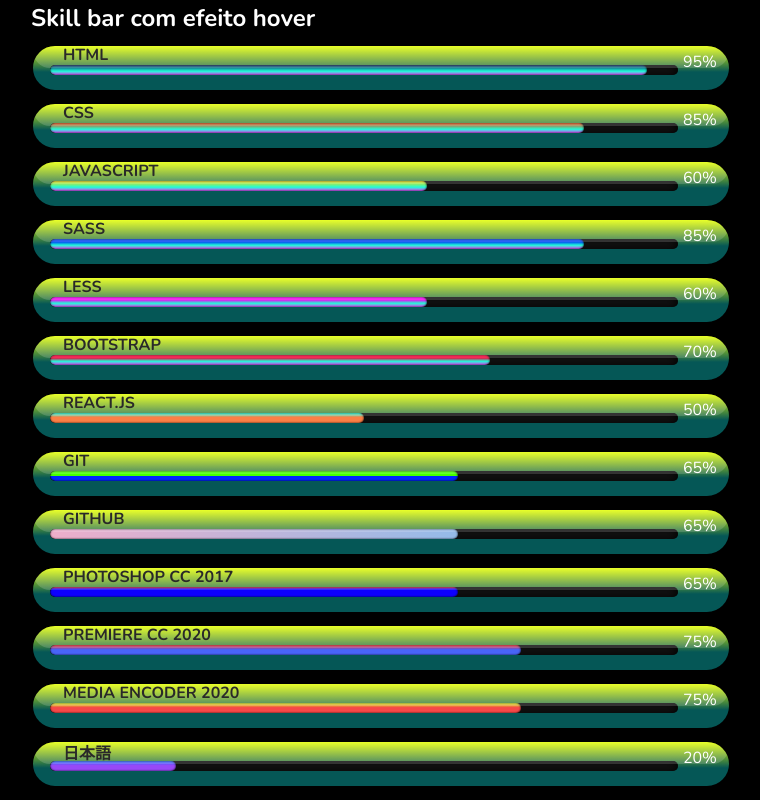
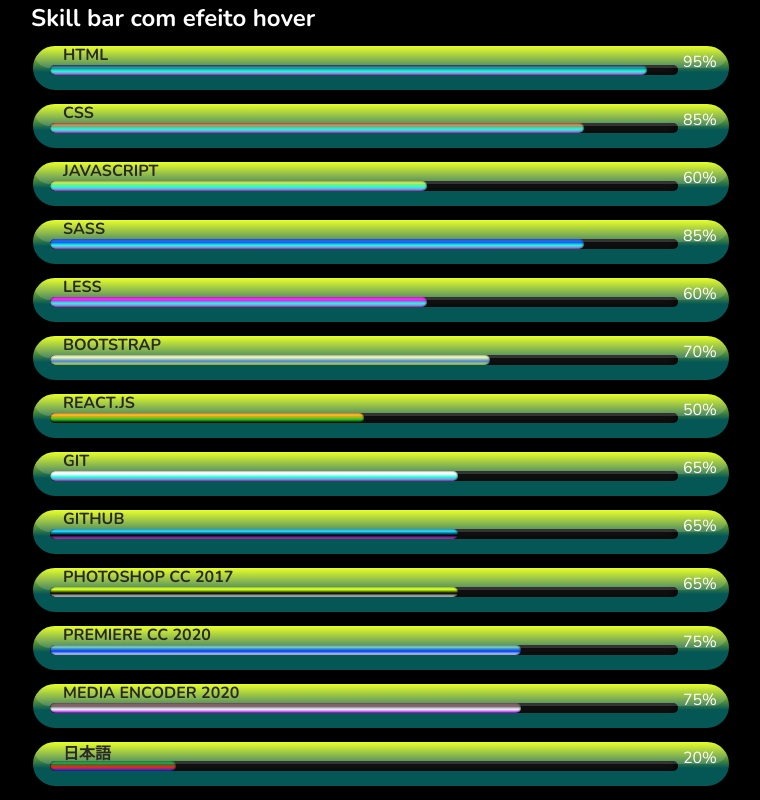
Before and after one commit to DigitalHDR/016-skill-bar-com-efeito-hover, a plain HTML site: page index.html in a window 1280 px wide. Shown: the whole page, without its empty margins (259-1019 px from the left). Drawn offline with nearby package versions, Linux system fonts and the light colour scheme.

Commit message:
Update style.css

```diff
--- a/style.css
+++ b/style.css
@@ -131,33 +131,33 @@ body {
 }
 
 .container .skill:nth-child(7) .percent .progress {
-    background: linear-gradient(180deg, rgba(244,0,54,1) 28%, rgba(29,253,215,1) 62%, rgba(226,69,252,1) 100%);
+    background: linear-gradient(180deg, rgb(224, 243, 171) 28%, rgb(80, 127, 216) 62%, rgb(212, 252, 69) 100%);
 }
 
 .container .skill:nth-child(8) .percent .progress {
-    background: linear-gradient(180deg, rgba(29,253,215,1) 4%, rgba(252,127,69,1) 42%);
+    background: linear-gradient(180deg, rgb(255, 166, 0) 28%, rgb(50, 199, 42) 62%, rgb(0, 0, 0) 100%);
 }
 
 .container .skill:nth-child(9) .percent .progress {
-    background: linear-gradient(180deg, rgb(72, 255, 0) 50%, rgb(0, 38, 255) 21%);
+    background: linear-gradient(180deg, rgb(255, 255, 255) 28%, rgba(29,253,215,1) 62%, rgba(226,69,252,1) 100%);
 }
 
 .container .skill:nth-child(10) .percent .progress {
-    background: linear-gradient(90deg, rgba(238,174,202,1) 0%, rgba(148,187,233,1) 100%);
+    background: linear-gradient(180deg, rgb(0, 199, 244) 28%, rgb(0, 0, 0) 62%, rgba(226,69,252,1) 100%);
 }
 
 .container .skill:nth-child(11) .percent .progress {
-    background: linear-gradient(180deg, rgba(253,29,29,1) 0%, rgb(13, 0, 255) 21%);
+    background: linear-gradient(180deg, rgb(195, 255, 0) 28%, rgb(0, 0, 0) 62%, rgb(255, 255, 255) 100%);
 }
 
 .container .skill:nth-child(12) .percent .progress {
-    background: linear-gradient(180deg, rgba(253,29,29,1) 0%, rgba(72,100,247,1) 46%);
+    background: linear-gradient(180deg, rgb(88, 184, 171) 28%, rgb(0, 60, 255) 62%, rgb(255, 255, 255) 100%);
 }
 
 .container .skill:nth-child(13) .percent .progress {
-    background: linear-gradient(180deg, rgba(215,253,29,1) 0%, rgba(247,72,72,1) 46%);
+    background: linear-gradient(180deg, rgb(109, 68, 77) 28%, rgb(223, 255, 250) 62%, rgb(217, 0, 255) 100%);
 }
 
 .container .skill:nth-child(14) .percent .progress {
-    background: linear-gradient(180deg, rgba(29,105,253,1) 0%, rgba(152,72,247,1) 46%);
+    background: linear-gradient(180deg, rgb(0, 138, 39) 28%, rgb(253, 29, 29) 62%, rgb(0, 51, 255) 100%);
 }
```
